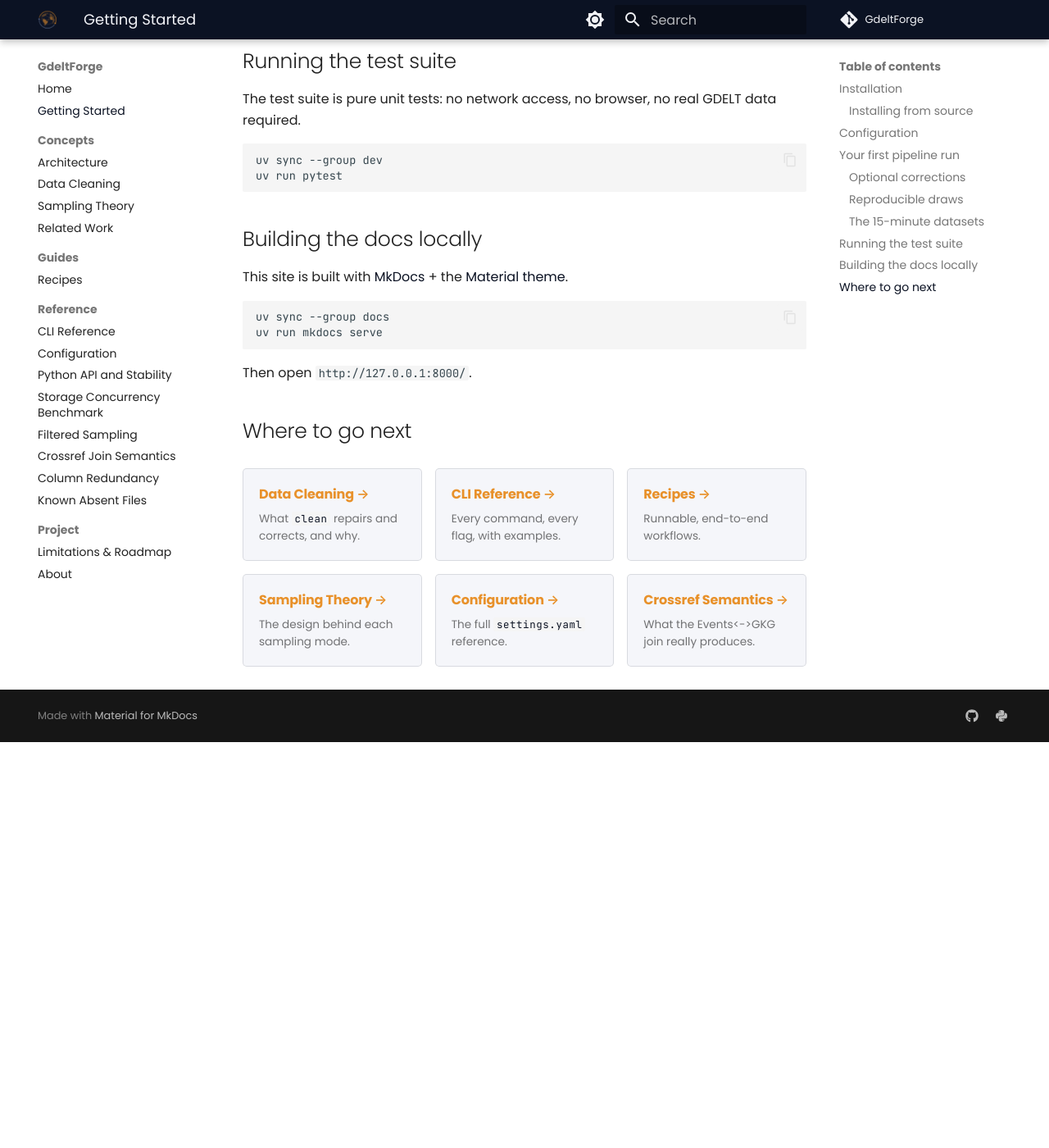
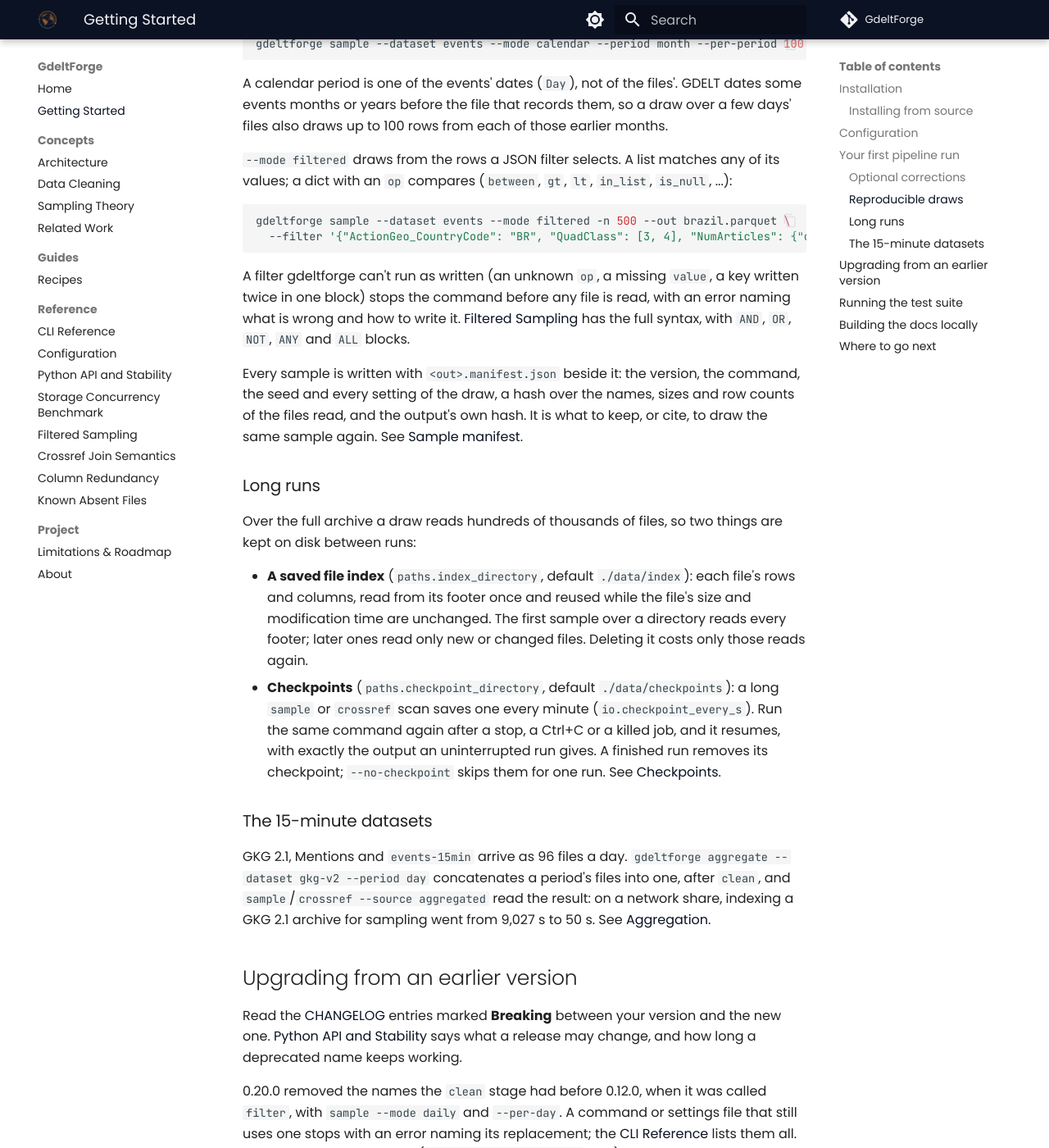
Before and after one commit to Vinicius-Teixeirac/GdeltForge, an MkDocs documentation site: the page built from docs/getting-started.md, in a window 1280 px wide and 1400 px high, scrolled down 3702 px. Shown: the whole window at 82% size. Built offline with MkDocs 1.6.1 and Material for MkDocs 9.7.7, drawn with Linux system fonts in a browser that asks for light colours; comment, search, counter and statistics services are not loaded; before the commit the page ends 4607 px from its top, so only the background shows below that; some of the changed text lies outside the part shown.

Commit message:
docs(getting-started): network storage, filters, long runs and upgrading
The page dated from 2026-10-29 and missed what came since. Network
storage now gets the three settings it needs (io.max_concurrent_reads,
a local unzipped_data_directory, io.max_read_mb_per_s), with the
automatic memory-mapping and retry behaviour of clean, aggregate,
sample and crossref on network paths. A --mode filtered example shows a
list, an equality and an operator, and says a filter that can't run
stops before any file is read. The sample manifest, the saved file
index and checkpoints get their own paragraphs, and a new section on
upgrading points to the Breaking entries, the deprecation rule and the
names removed in 0.20.0. Every command on the page parses with the
current CLI, and the filter example draws the rows it describes.

Claude Code has been used: the brief below condenses the session:

    Update docs/getting-started.md, last touched 2026-10-29, for
    0.20.0: checkpoints, the network storage settings, --source
    aggregated, the filter changes and the alias removals. Check
    that every command on the page actually runs.

Co-Authored-By: Claude Opus 5.5 <noreply@anthropic.com>

````diff
--- a/docs/getting-started.md
+++ b/docs/getting-started.md
@@ -64,7 +64,13 @@ cp config/settings.example.yaml config/settings.yaml
 
 At minimum, review `paths:` (where downloaded, converted and cleaned data will live) and `clean:` (which repairs and corrections the clean stage applies; see [below](#optional-corrections)). See the full [Configuration](configuration.md) reference for every option, including what the built-in fallback actually sets.
 
-If the data sits on network storage (NFS, SMB) or a disk shared with other users, also set `io.max_concurrent_reads`: the defaults allow one read per core, and a shared server saturates at a handful. [Network storage](configuration.md#network-storage-nfs-smb-shared-hdd-arrays) gives a measured starting point.
+If the data sits on network storage (NFS, SMB) or a disk shared with other users, the defaults, sized for a local SSD, need three changes. [Network storage](configuration.md#network-storage-nfs-smb-shared-hdd-arrays) gives the measured values:
+
+- `io.max_concurrent_reads`: the defaults allow one read per core, and a shared server saturates at a handful (4 in measurements).
+- `paths.unzipped_data_directory` (and each dataset's own key) on a local disk: `convert` extracts every CSV there and reads it back, 2.5 to 3 times slower across the network.
+- `io.max_read_mb_per_s`, if others use the same storage: a cap on the average rate one command reads at.
+
+Reading from a network path, `clean`, `aggregate`, `sample` and `crossref` already turn memory mapping off and retry a failed read (`io.memory_map: auto`, `io.read_retries`), so a moment of NFS trouble is retried. With mapping on, it would kill the process with `SIGBUS`.
 
 ## Your first pipeline run
 
@@ -125,9 +131,33 @@ gdeltforge sample --dataset events --mode calendar --period month --per-period 1
 
 A calendar period is one of the events' dates (`Day`), not of the files'. GDELT dates some events months or years before the file that records them, so a draw over a few days' files also draws up to 100 rows from each of those earlier months.
 
+`--mode filtered` draws from the rows a JSON filter selects. A list matches any of its values; a dict with an `op` compares (`between`, `gt`, `lt`, `in_list`, `is_null`, ...):
+
+```bash
+gdeltforge sample --dataset events --mode filtered -n 500 --out brazil.parquet \
+  --filter '{"ActionGeo_CountryCode": "BR", "QuadClass": [3, 4], "NumArticles": {"op": "gt", "value": 5}}'
+```
+
+A filter gdeltforge can't run as written (an unknown `op`, a missing `value`, a key written twice in one block) stops the command before any file is read, with an error naming what is wrong and how to write it. [Filtered Sampling](filtered-sampling.md) has the full syntax, with `AND`, `OR`, `NOT`, `ANY` and `ALL` blocks.
+
+Every sample is written with `<out>.manifest.json` beside it: the version, the command, the seed and every setting of the draw, a hash over the names, sizes and row counts of the files read, and the output's own hash. It is what to keep, or cite, to draw the same sample again. See [Sample manifest](cli-reference.md#sample-manifest).
+
+### Long runs
+
+Over the full archive a draw reads hundreds of thousands of files, so two things are kept on disk between runs:
+
+- **A saved file index** (`paths.index_directory`, default `./data/index`): each file's rows and columns, read from its footer once and reused while the file's size and modification time are unchanged. The first sample over a directory reads every footer; later ones read only new or changed files. Deleting it costs only those reads again.
+- **Checkpoints** (`paths.checkpoint_directory`, default `./data/checkpoints`): a long `sample` or `crossref` scan saves one every minute (`io.checkpoint_every_s`). Run the same command again after a stop, a Ctrl+C or a killed job, and it resumes, with exactly the output an uninterrupted run gives. A finished run removes its checkpoint; `--no-checkpoint` skips them for one run. See [Checkpoints](cli-reference.md#checkpoints).
+
 ### The 15-minute datasets
 
 GKG 2.1, Mentions and `events-15min` arrive as 96 files a day. `gdeltforge aggregate --dataset gkg-v2 --period day` concatenates a period's files into one, after `clean`, and `sample`/`crossref --source aggregated` read the result: on a network share, indexing a GKG 2.1 archive for sampling went from 9,027 s to 50 s. See [Aggregation](configuration.md#aggregation).
+
+## Upgrading from an earlier version
+
+Read the [CHANGELOG](https://github.com/Vinicius-Teixeirac/GdeltForge/blob/main/CHANGELOG.md) entries marked **Breaking** between your version and the new one. [Python API and Stability](api.md) says what a release may change, and how long a deprecated name keeps working.
+
+0.20.0 removed the names the `clean` stage had before 0.12.0, when it was called `filter`, with `sample --mode daily` and `--per-day`. A command or settings file that still uses one stops with an error naming its replacement; the [CLI Reference](cli-reference.md#gdeltforge-clean) lists them all. Data cleaned before 0.12.0 (`<stem>_filtered.parquet` files) needs the steps in [Data cleaned before 0.12.0](data-cleaning.md#data-cleaned-before-0120).
 
 ## Running the test suite
 
````
Also changed, not shown: CHANGELOG.md (+3 -0 lines).
